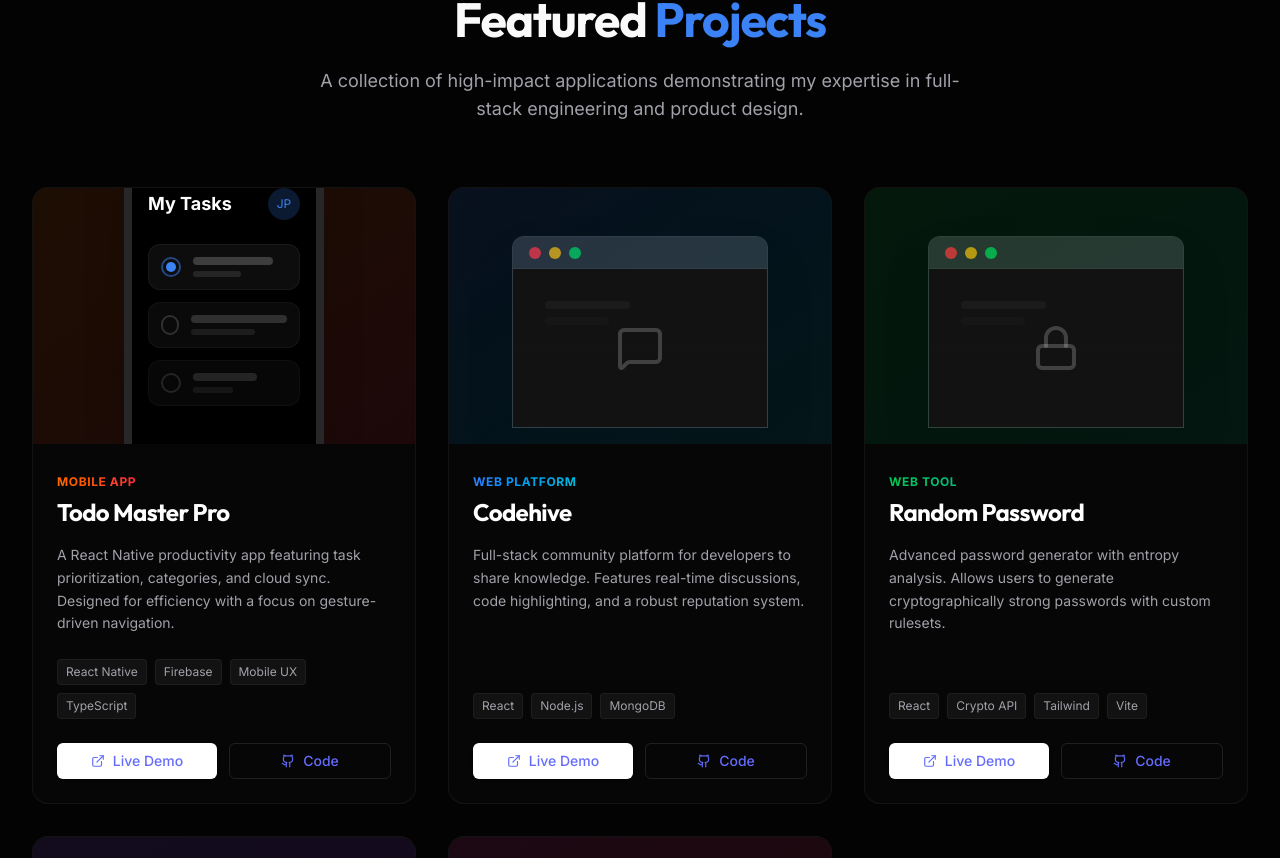
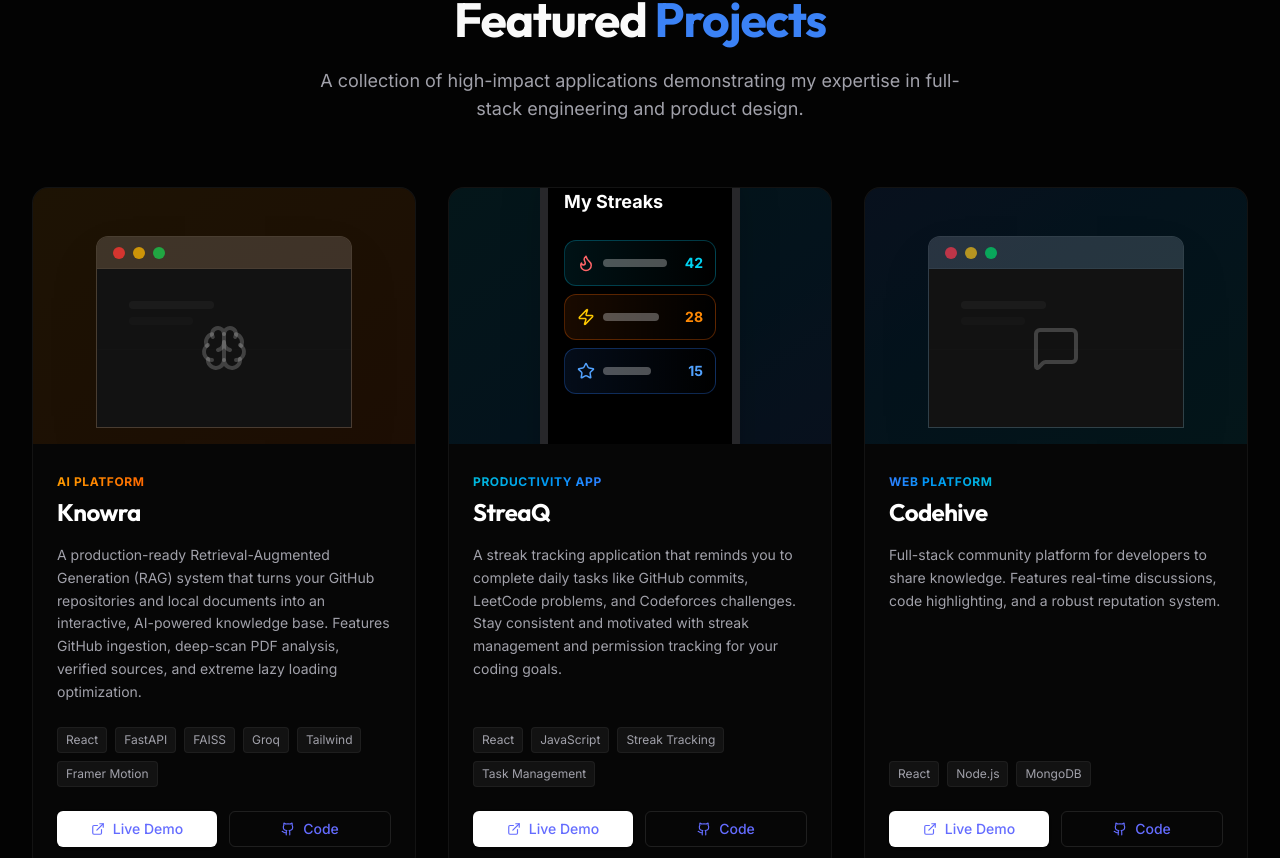
Before and after one commit to KhanjarSingh/Portfolio, a React (Vite) app: page / in a window 1280 px wide. Shown: the part 3310-4168 px from the top of the page. Built offline with nearby package versions, Linux system fonts and the light colour scheme.

Commit message:
feat: Add Knowra and StreaQ also change the Questlog

```diff
--- a/src/components/sections/Projects.jsx
+++ b/src/components/sections/Projects.jsx
@@ -2,7 +2,7 @@
 import SectionWrapper from '../ui/SectionWrapper';
 import { Card, CardContent, CardFooter, CardHeader } from '../ui/Card';
 import { Button } from '../ui/Button';
-import { Github, ExternalLink, Smartphone, Globe, Lock, Brain, MessageSquare, ShoppingBag } from 'lucide-react';
+import { Github, ExternalLink, Smartphone, Globe, Lock, Brain, MessageSquare, ShoppingBag, Zap, Flame, Star } from 'lucide-react';
 import { cn } from '../../utils/cn';
 import { motion } from 'framer-motion';
 
@@ -75,19 +75,85 @@
     </div>
 );
 
+const StreaQPhoneMockup = () => (
+    <div className="w-[200px] h-[400px] bg-[#09090b] border-[8px] border-[#27272a] rounded-[2.5rem] shadow-2xl overflow-hidden relative mx-auto">
+        {/* Notch/Dynamic Island */}
+        <div className="absolute top-2 left-1/2 -translate-x-1/2 w-20 h-6 bg-black rounded-full z-20 flex items-center justify-center gap-2">
+            <div className="w-1.5 h-1.5 rounded-full bg-[#1e1e20]" />
+            <div className="w-12 h-1.5 rounded-full bg-[#1e1e20]" />
+        </div>
+
+        {/* Screen Content */}
+        <div className="w-full h-full bg-[#000000] flex flex-col pt-12 px-4 relative">
+            <div className="mb-6">
+                <div className="text-white font-bold text-lg">My Streaks</div>
+            </div>
+
+            <div className="space-y-2">
+                {/* GitHub Streak */}
+                <div className="w-full p-3 bg-gradient-to-r from-cyan-500/10 to-transparent rounded-xl border border-cyan-500/30 flex items-center justify-between">
+                    <div className="flex items-center gap-2">
+                        <Flame size={18} className="text-red-400" />
+                        <div className="flex-1">
+                            <div className="h-2 w-16 bg-white/30 rounded-full" />
+                        </div>
+                    </div>
+                    <div className="text-cyan-400 font-bold text-sm">42</div>
+                </div>
+
+                {/* LeetCode Streak */}
+                <div className="w-full p-3 bg-gradient-to-r from-orange-500/10 to-transparent rounded-xl border border-orange-500/30 flex items-center justify-between">
+                    <div className="flex items-center gap-2">
+                        <Zap size={18} className="text-yellow-400" />
+                        <div className="flex-1">
+                            <div className="h-2 w-14 bg-white/30 rounded-full" />
+                        </div>
+                    </div>
+                    <div className="text-orange-400 font-bold text-sm">28</div>
+                </div>
+
+                {/* Codeforces Streak */}
+                <div className="w-full p-3 bg-gradient-to-r from-blue-500/10 to-transparent rounded-xl border border-blue-500/30 flex items-center justify-between">
+                    <div className="flex items-center gap-2">
+                        <Star size={18} className="text-blue-400" />
+                        <div className="flex-1">
+                            <div className="h-2 w-12 bg-white/30 rounded-full" />
+                        </div>
+                    </div>
+                    <div className="text-blue-400 font-bold text-sm">15</div>
+                </div>
+            </div>
+        </div>
+    </div>
+);
+
 const Projects = () => {
     const projectsList = [
         {
-            title: 'Todo Master Pro',
-            type: 'Mobile App',
-            description: 'A React Native productivity app featuring task prioritization, categories, and cloud sync. Designed for efficiency with a focus on gesture-driven navigation.',
-            tags: ['React Native', 'Firebase', 'Mobile UX', 'TypeScript'],
+            title: 'Knowra',
+            type: 'AI Platform',
+            description: 'A production-ready Retrieval-Augmented Generation (RAG) system that turns your GitHub repositories and local documents into an interactive, AI-powered knowledge base. Features GitHub ingestion, deep-scan PDF analysis, verified sources, and extreme lazy loading optimization.',
+            tags: ['React', 'FastAPI', 'FAISS', 'Groq', 'Tailwind', 'Framer Motion'],
             links: {
-                demo: 'https://expo.dev/accounts/khanjarsingh/projects/Full_Todo_App/builds/4c32f57a-7440-4042-8201-afc376e18e46',
-                repo: 'https://github.com/KhanjarSingh/Todo_Mobile_App'
+                demo: 'https://knowra-lemon.vercel.app/',
+                repo: 'https://github.com/KhanjarSingh/Knowra'
+            },
+            visual: 'browser',
+            icon: <Brain size={48} />,
+            color: 'from-amber-500 to-orange-500'
+        },
+        {
+            title: 'StreaQ',
+            type: 'Productivity App',
+            description: 'A streak tracking application that reminds you to complete daily tasks like GitHub commits, LeetCode problems, and Codeforces challenges. Stay consistent and motivated with streak management and permission tracking for your coding goals.',
+            tags: ['React', 'JavaScript', 'Streak Tracking', 'Task Management'],
+            links: {
+                demo: '#',
+                repo: 'https://github.com/KhanjarSingh/StreaQ.git'
             },
             visual: 'mobile',
-            color: 'from-orange-500 to-red-500'
+            icon: <Zap size={48} />,
+            color: 'from-cyan-500 to-blue-500'
         },
         {
             title: 'Codehive',
@@ -101,6 +167,19 @@
             visual: 'browser',
             icon: <MessageSquare size={48} />,
             color: 'from-blue-500 to-cyan-500'
+        },
+        {
+            title: 'QuestLog',
+            type: 'Gamified Todo App',
+            description: 'A gamified task management mobile application built with React Native and Expo. Turn your daily tasks into epic quests and level up as you complete them! Features XP system, leaderboard, streak tracking, and priority-based rewards for completing quests.',
+            tags: ['React Native', 'Expo', 'Gamification', 'Streak Tracking', 'Mobile UX'],
+            links: {
+                demo: 'https://questlog.expo.app/',
+                repo: 'https://github.com/KhanjarSingh/QuestLog'
+            },
+            visual: 'mobile',
+            icon: <Smartphone size={48} />,
+            color: 'from-purple-500 to-pink-500'
         },
         {
             title: 'Random Password',
@@ -179,7 +258,7 @@
 
                             <div className="transform transition-transform duration-500 group-hover:scale-105 group-hover:-translate-y-2">
                                 {project.visual === 'mobile' ? (
-                                    <PhoneMockup />
+                                    project.title === 'StreaQ' ? <StreaQPhoneMockup /> : <PhoneMockup />
                                 ) : (
                                     <BrowserMockup className="w-64 h-48">
                                         <div className={`text-white/20 group-hover:text-white/80 transition-colors duration-500`}>
```
